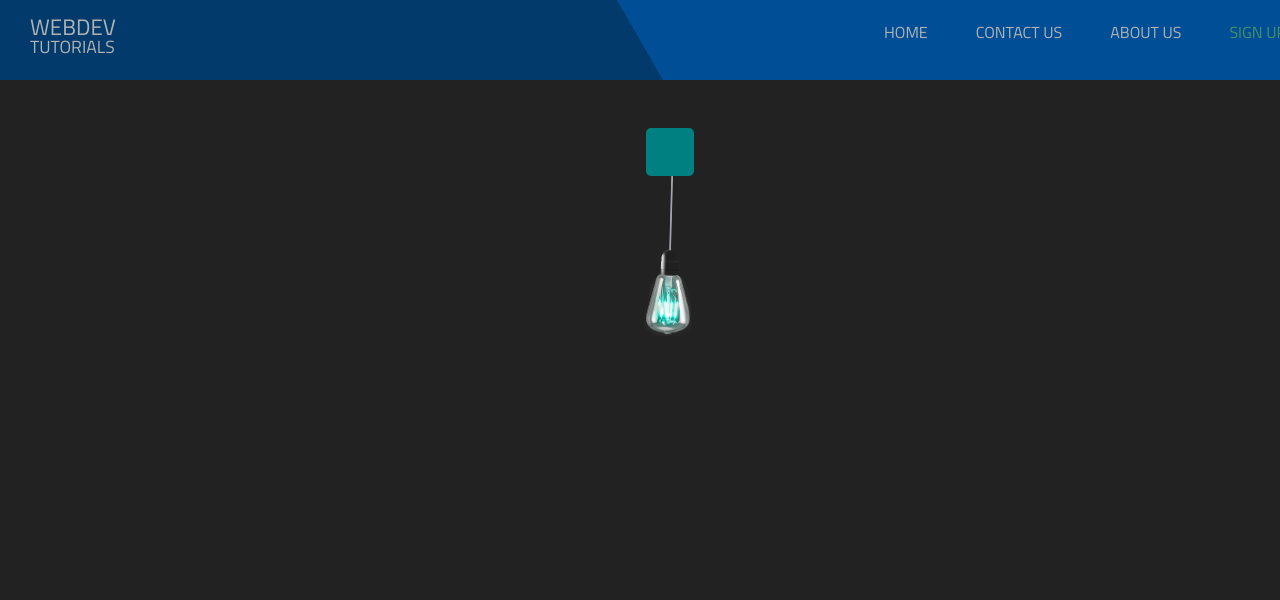
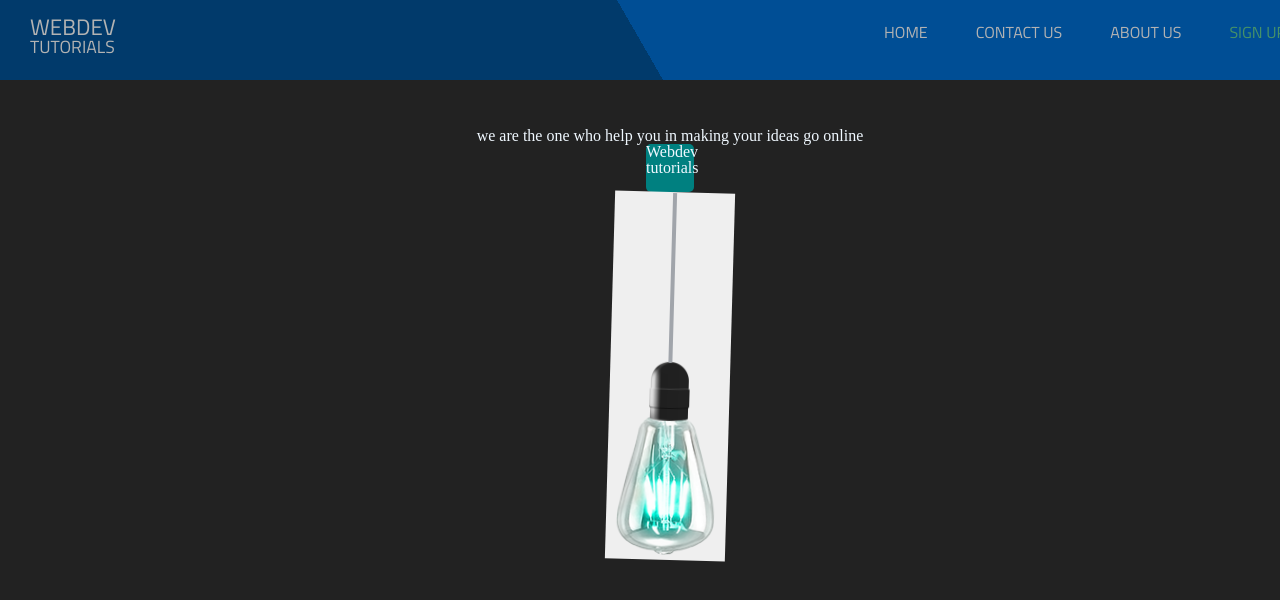
Before and after one commit to shivamanand-dev/webdev, a React app: page / in a window 1280 px wide. Shown: the top 600 px of the page. Built offline with nearby package versions, Linux system fonts and the light colour scheme.

Commit message:
modified

```diff
--- a/src/Components/hero/hero.js
+++ b/src/Components/hero/hero.js
@@ -1,17 +1,33 @@
 import React from "react";
 import classes from "./hero.css";
 import reset from "../../reset.css";
-import bulb from "./../../images/bulb-on.png";
+import blb from "../../images/bulb-on.png";
 
 const hero = () => {
   return (
     <div className={classes.hero}>
       <div className={classes.wrapper + " " + classes.light}>
-        <div className={classes.box}></div>
-        <div className={classes.thread}>
-          <div className={classes.bulb}>
-            <img className={classes.bulbOn} src={bulb} />
+        <div className={classes.tag}>
+          <div className={classes.gridColTwo}>
+            <div className={classes.sloganContainer}>
+              <h2 className={classes.slogan}>
+                we are the one who help you in making your ideas go online
+              </h2>
+            </div>
+            <div className={classes.signUP}></div>
           </div>
+        </div>
+        <div className={classes.box}>
+          <h1 className={classes.logo}>
+            <span className={classes.webdev}>Webdev</span> <br /> tutorials
+          </h1>
+        </div>
+        <div className={classes.bulbContainer}>
+          <button className={classes.bulb}>
+            <div className={classes.bulbImage}>
+              <img className={classes.bolbOn} src={blb} />
+            </div>
+          </button>
         </div>
       </div>
     </div>
```
